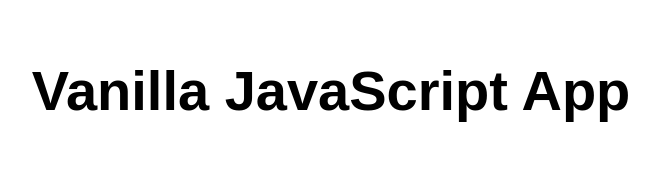
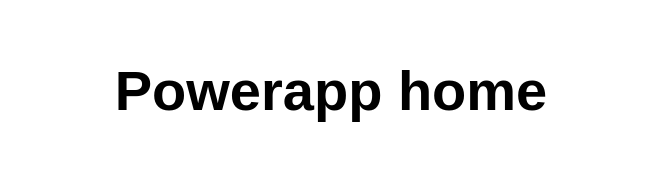
Before and after one commit to JasonHough75/snake47, a website: page src/index.html in a window 1280 px wide. Shown: the whole page, without its empty margins (309-968 px from the left). Drawn offline with Linux system fonts and the light colour scheme.

Commit message:
Update index.html

```diff
--- a/src/index.html
+++ b/src/index.html
@@ -10,7 +10,7 @@
 
 <body>
   <main>
-    <h1>Vanilla JavaScript App</h1>
+    <h1>Powerapp home</h1>
   </main>
 </body>
 
```
